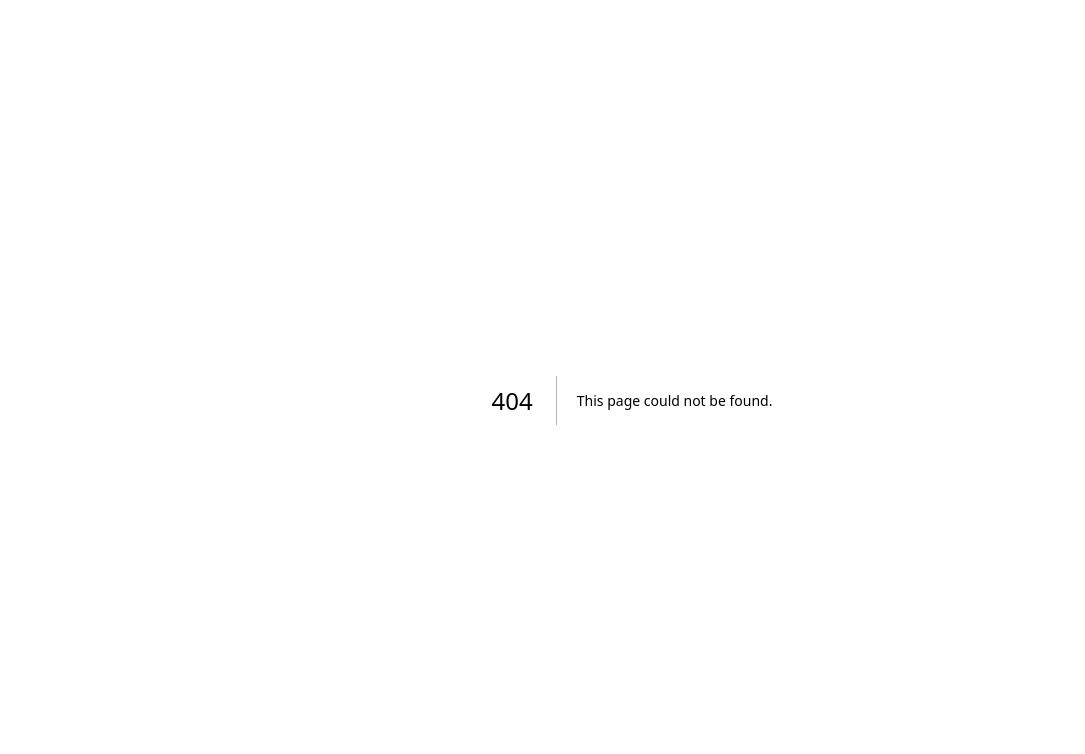
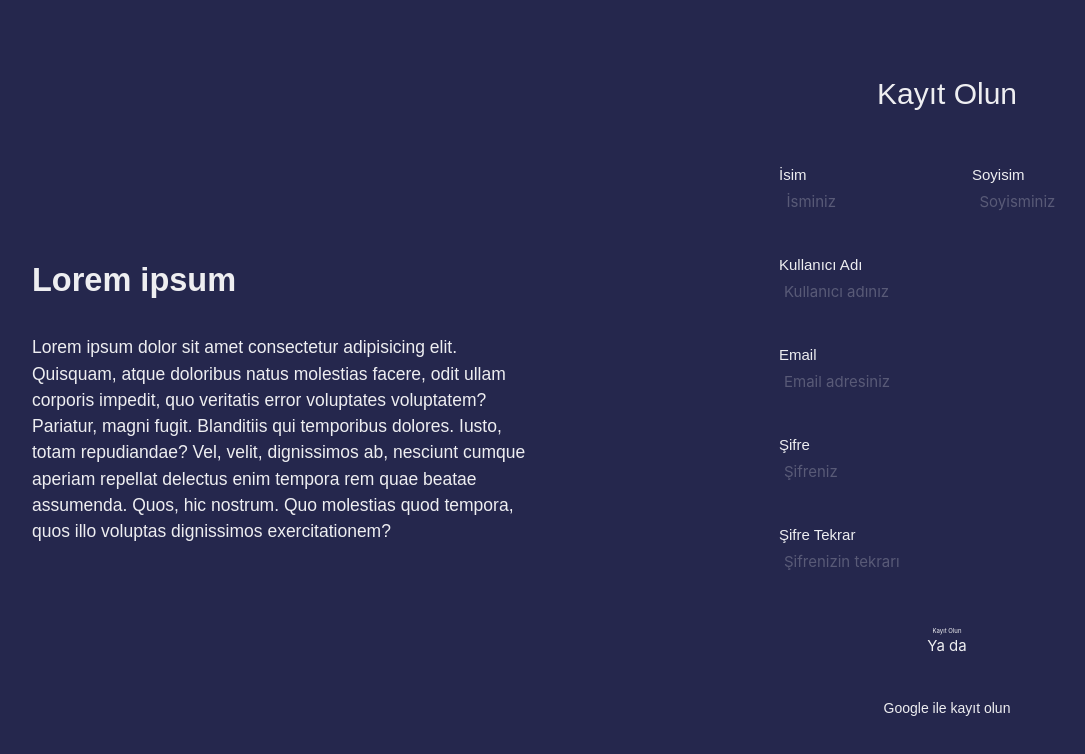
Before and after one commit to hukuki/frontend-main, a Next.js app: page /register in a window 1280 px wide. Before the commit this address had no page. Shown: the top 754 px of the page, without its empty margins (8-1093 px from the left). Built offline with nearby package versions, Linux system fonts and the light colour scheme.

Commit message:
Implemented Register Page. TODO: add the functionality

```diff
--- /dev/null
+++ b/src/pages/register/RegisterPage.module.css
@@ -0,0 +1,228 @@
+/* CONTAINER */
+/* ------------------ */
+
+.container {
+    width: 100vw;
+    height: 100%;
+    display: grid;
+    grid-template-columns: 1fr 1fr;
+    gap: 2rem;
+    padding: 1rem 2rem;
+    background: var(--body-color);
+}
+
+/* HERO */
+/* ------------------ */
+
+.hero__container {
+    display: flex;
+    justify-content: flex-start;
+    align-items: center;
+    background-color: var(--first-color);
+    border-radius: 2rem;
+    padding: 5rem 2rem;
+}
+
+.hero__content {
+    display: flex;
+    flex-direction: column;
+    justify-content: center;
+    align-items: flex-start;
+    position: relative;
+    max-width: 50rem;
+}
+
+
+.hero__header {
+    font-family: "Poppins", sans-serif;
+    font-size: 3.25rem;
+    font-weight: 600;
+    margin-bottom: 3rem;
+    color: var(--title-color);
+}
+
+.hero__text {
+    font-family: "Poppins", sans-serif;
+    font-size: 1.75rem;
+    font-weight: 200;
+}
+
+/* LOGIN FORM */
+/* ------------------ */
+
+.form__container {
+    display: flex;
+    flex-direction: column;
+    justify-content: center;
+    align-items: center;
+    justify-self: center;
+    width: 100%;
+    background-color: var(--container-color);
+    border-radius: 2rem;
+}
+
+.form__header {
+    font-family: "Poppins", sans-serif;
+    font-size: 3rem;
+    margin-bottom: 6rem;
+    font-weight: 500;
+}
+
+.login__form {
+    display: flex;
+    flex-direction: column;
+    align-items: center;
+    width: 60%;
+}
+
+.form__input-area {
+    display: flex;
+    flex-direction: column;
+    align-items: center;
+    width: 100%;
+}
+
+.form__input-container {
+    position: relative;
+    width: 100%;
+    height: 5rem;
+    margin-bottom: 4rem;
+}
+
+.form__input-names-container {
+    display: flex;
+    flex-direction: row;
+    justify-content: space-between;
+    gap: 2rem;
+    align-items: center;
+    position: relative;
+    width: 100%;
+}
+
+
+.form__name-input-label {
+    font-family: "Poppins", sans-serif;
+    font-size: 1.5rem;
+    position: absolute;
+    top: -1.5rem;
+    left: 1.25rem;
+    padding: 0.25rem;
+    background-color: var(--container-color);
+    z-index: 10;
+}
+
+.form__input-name {
+    width: 100%;
+    height: 100%;
+    background: none;
+    outline: none;
+    border: 2px solid var(--text-color);
+    border-radius: 0.75rem;
+    color: var(--text-color);
+    padding: 2.25rem;
+    z-index: 1;
+    font-size: 1.5rem;
+}
+
+
+.form__input-label {
+    font-family: "Poppins", sans-serif;
+    font-size: 1.5rem;
+    position: absolute;
+    top: -1.5rem;
+    left: 1.25rem;
+    padding: 0.25rem;
+    background-color: var(--container-color);
+    z-index: 10;
+}
+
+.form__input {
+    position: absolute;
+    top: 0;
+    left: 0;
+    width: 100%;
+    height: 100%;
+    background: none;
+    outline: none;
+    border: 2px solid var(--text-color);
+    border-radius: 0.75rem;
+    color: var(--text-color);
+    padding: 2rem;
+    z-index: 1;
+    font-size: 1.5rem;
+}
+
+.form__button {
+    font-family: "Poppins", sans-serif;
+    font-size: 1.8rem;
+    padding: 1rem 2rem;
+    width: 100%;
+    background: var(--first-color);
+    border-radius: 1rem;
+    font-weight: 400;
+    text-align: center;
+    margin-bottom: 3rem;
+    transition: all .2s ease;
+}
+
+.form__button:hover {
+    background: var(--first-color-alt);
+}
+
+/* OR LINES */
+/* ----------------- */
+
+.or__container {
+    width: 60%;
+    position: relative;
+    text-align: center;
+    margin-bottom: 3rem;
+}
+
+.or__container span {
+    font-size: 1.5rem;
+    color: var(--text-color-light);
+}
+
+.or__container span::before {
+    content: "";
+    display: block;
+    position: absolute;
+    top: 50%;
+    left: 0;
+    width: 42%;
+    height: .2rem;
+    background: var(--first-color)
+}
+
+.or__container span::after {
+    content: "";
+    display: block;
+    position: absolute;
+    top: 50%;
+    right: 0;
+    width: 42%;
+    height: .2rem;
+    background: var(--first-color)
+}
+
+/* GOOGLE SIGN IN */
+/* --------------------- */
+.google-signin {
+    font-family: "Poppins", sans-serif;
+    font-size: 1.4rem;
+    padding: 1rem 2rem;
+    width: 60%;
+    border: 1px solid var(--first-color);
+    border-radius: 1rem;
+    font-weight: 300;
+    text-align: center;
+    transition: all .2s ease;
+    color: var(--first-color);
+    cursor: pointer;
+}
+
+.google-signin:hover {
+    background: var(--first-color);
+    color: #fff;
+}
--- /dev/null
+++ b/src/pages/register/index.js
@@ -0,0 +1,57 @@
+import styles from "./RegisterPage.module.css"
+
+function RegisterPage() {
+  return (
+    <div className={styles.container}>
+        <div className={styles["hero__container"]}>
+            <div className={styles["hero__content"]}>
+                <h1 className={styles["hero__header"]}>Lorem ipsum</h1>
+                <p className={styles["hero__text"]}> Lorem ipsum dolor sit amet consectetur adipisicing elit. Quisquam, atque doloribus natus molestias facere, odit ullam corporis impedit, quo veritatis error voluptates voluptatem? Pariatur, magni fugit. Blanditiis qui temporibus dolores.
+                Iusto, totam repudiandae? Vel, velit, dignissimos ab, nesciunt cumque aperiam repellat delectus enim tempora rem quae beatae assumenda. Quos, hic nostrum. Quo molestias quod tempora, quos illo voluptas dignissimos exercitationem? </p>
+            </div>
+        </div>
+        <div className={styles["form__container"]}>
+            <h3 className={styles["form__header"]}>Kayıt Olun</h3>
+            <form action="" className={styles["login__form"]}>
+                <div className={styles["form__input-area"]}>
+                    <div className={styles["form__input-names-container"]}>
+                        <div className={styles["form__input-container"]}>
+                            <label htmlFor="first_name" className={styles["form__name-input-label"]}>İsim</label>
+                            <input type="text" className={styles["form__input-name"]} placeholder="İsminiz" id="first_name" />
+                        </div>
+                        <div className={styles["form__input-container"]}>
+                            <label htmlFor="last_name" className={styles["form__name-input-label"]}>Soyisim</label>
+                            <input type="text" className={styles["form__input-name"]} placeholder="Soyisminiz" id="last_name" />
+                        </div>
+                    </div>
+                    <div className={styles["form__input-container"]}>
+                        <label htmlFor="username" className={styles["form__input-label"]}>Kullanıcı Adı</label>
+                        <input type="text" className={styles["form__input"]} placeholder="Kullanıcı adınız" id="username" />
+                    </div>
+                    <div className={styles["form__input-container"]}>
+                        <label htmlFor="email" className={styles["form__input-label"]}>Email</label>
+                        <input type="email" className={styles["form__input"]} placeholder="Email adresiniz" id="email" />
+                    </div>
+                    <div className={styles["form__input-container"]}>
+                        <label htmlFor="password" className={styles["form__input-label"]}>Şifre</label>
+                        <input type="password" className={styles["form__input"]} placeholder="Şifreniz" id="password" />
+                    </div>
+                    <div className={styles["form__input-container"]}>
+                        <label htmlFor="password_confirm" className={styles["form__input-label"]}>Şifre Tekrar</label>
+                        <input type="password" className={styles["form__input"]} placeholder="Şifrenizin tekrarı" id="password_confirm" />
+                    </div>
+              </div>
+                <button className={styles["form__button"]} type="submit" class="button">Kayıt Olun</button>
+            </form>
+            <div className={styles["or__container"]}>
+                <span>Ya da</span>
+            </div>
+            <div className={styles["google-signin"]}>
+                <button>Google ile kayıt olun</button>
+            </div>
+        </div>
+    </div>
+  )
+}
+
+export default RegisterPage
--- a/src/styles/globals.css
+++ b/src/styles/globals.css
@@ -144,26 +144,5 @@ html,
 body,
 body > div:first-of-type { /* the div is the root div (id="__next") */
     height: 100%;
-    scrollbar-gutter: auto;
+    background-color: #25274D;
 }
-
-/* Customize scrollbar */
-::-webkit-scrollbar-track
-{
-	border-radius: 10px;
-	background-color: #E9EBEE;
-}
-
-::-webkit-scrollbar
-{
-	width: 10px;
-	background-color: #E9EBEE;
-    border-radius: 10px;
-}
-
-::-webkit-scrollbar-thumb
-{
-    width: 20px;
-	background-color: #C4C4C4;
-    border-radius: 10px;
-}
```
